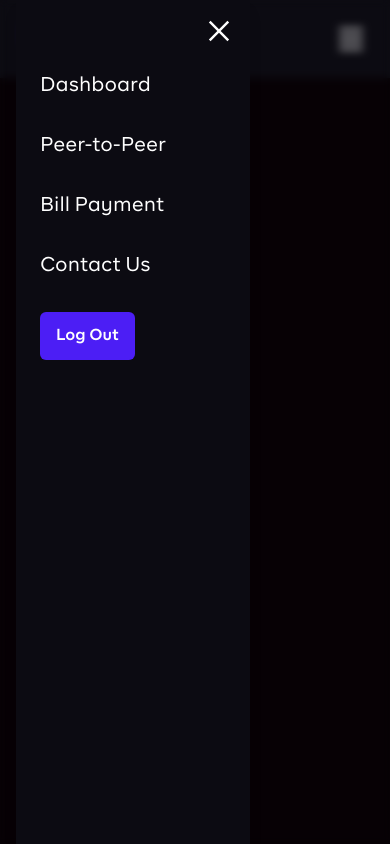
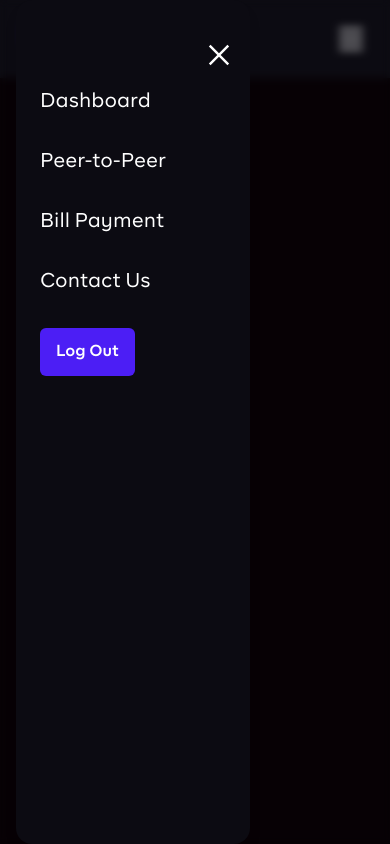
Before and after one commit to Iamfineboyygabriel/paychykzee, a React (Create React App) app: page /dashboard in a window 390 px wide. Both pictures are taken after a click on the icon 351 px from the left and 39 px from the top of the page. Built offline with nearby package versions, Linux system fonts and the light colour scheme.

Commit message:
working on responsiveness

```diff
--- a/src/components/dashboard/header/Header.tsx
+++ b/src/components/dashboard/header/Header.tsx
@@ -34,7 +34,7 @@ const Header = () => {
         />
       </div>
       <SideModal isOpen={isModalOpen} onClose={closeModal}>
-        <div className="mt-[3em] flex flex-col gap-[2em]">
+        <div className="mt-[4em] flex flex-col gap-[2em]">
           <Link
             className="cursor-pointer font-br-regular text-xl text-text"
             to="/dashboard/home"
--- a/src/components/dashboard/sidemodal/SideModal.tsx
+++ b/src/components/dashboard/sidemodal/SideModal.tsx
@@ -46,18 +46,18 @@ const SideModal: React.FC<ModalProps> = ({
         <div className="fixed inset-0 z-50 flex items-center backdrop-blur-sm">
           <div
             ref={ref}
-            className={`relative mx-4 my-8 h-screen w-[60%]  bg-dashboard p-[1.5em] shadow-lg ${className}`}
+            className={`relative mx-4 my-8 h-screen w-[60%] rounded-[1em] bg-dashboard p-[1.5em] shadow-lg ${className}`}
           >
             <button
               onClick={onClose}
-              className="absolute right-4 top-4 text-text hover:text-gray-700"
+              className="absolute right-4 top-[2.5em] text-white hover:text-gray-300"
             >
               <AiOutlineClose size={30} />
             </button>
             <div>{children}</div>
           </div>
         </div>,
-        document.body
+        document.body,
       )
     : null;
 };
```
